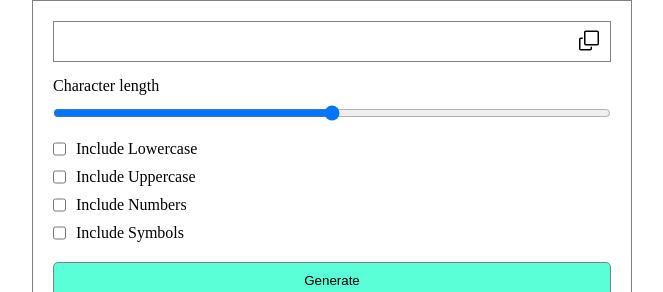
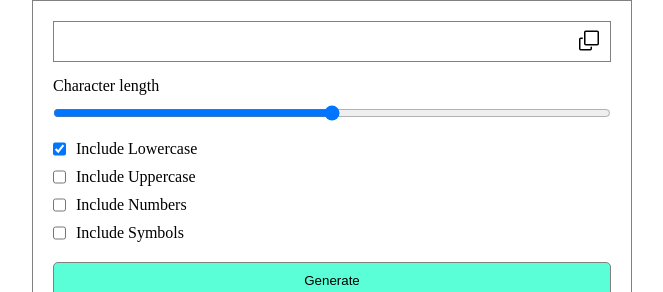
Before and after one commit to artakpoghosyan1/password_generator, a React (Vite) app: page / in a window 1280 px wide. Shown: the top 292 px of the page, without its empty margins (308-971 px from the left). Built offline with nearby package versions, Linux system fonts and the light colour scheme.

Commit message:
feat: validate checkboxes minimum one checked case

```diff
--- a/src/components/CheckBoxes.tsx
+++ /dev/null
@@ -1,37 +0,0 @@
-import {FC} from "react";
-import {CheckBoxEnums} from "../enums/CheckBoxEnums.ts";
-
-interface ICheckBoxes {
-    label: string
-    type: CheckBoxEnums
-}
-
-const checkboxes: ICheckBoxes[] = [
-    {
-        label: 'Include Lowercase',
-        type: CheckBoxEnums.Lowercase
-    },
-    {
-        label: 'Include Uppercase',
-        type: CheckBoxEnums.Uppercase
-    },
-    {
-        label: 'Include Numbers',
-        type: CheckBoxEnums.Numbers
-    },
-    {
-        label: 'Include Symbols',
-        type: CheckBoxEnums.Symbols
-    }
-]
-
-export const CheckBoxes: FC = () => {
-    return <ul className='mb-20'>
-        {checkboxes.map(({label, type}, index) => (
-            <div className={`form-group form-group--flex ${index < checkboxes.length - 1 && 'mb-10'}`}>
-                <input type="checkbox" key={type} id={type}/>
-                <label htmlFor={type} className="form-label">{label}</label>
-            </div>
-        ))}
-    </ul>
-}
--- /dev/null
+++ b/src/components/Checkboxes.tsx
@@ -0,0 +1,48 @@
+import {FC, memo} from "react";
+import {CheckBoxTypesEnum} from "../enums/CheckBoxTypesEnum.ts";
+import {TCheckboxTypes} from "../types/ICheckboxTypes.ts";
+
+interface Props {
+    onChange: (type: CheckBoxTypesEnum) => void
+    checkboxTypes: TCheckboxTypes
+}
+
+interface ICheckBoxes {
+    label: string
+    type: CheckBoxTypesEnum
+}
+
+const checkboxes: ICheckBoxes[] = [
+    {
+        label: 'Include Lowercase',
+        type: CheckBoxTypesEnum.Lowercase
+    },
+    {
+        label: 'Include Uppercase',
+        type: CheckBoxTypesEnum.Uppercase
+    },
+    {
+        label: 'Include Numbers',
+        type: CheckBoxTypesEnum.Numbers
+    },
+    {
+        label: 'Include Symbols',
+        type: CheckBoxTypesEnum.Symbols
+    }
+]
+
+export const Checkboxes: FC<Props> = memo(({onChange, checkboxTypes}) => {
+    return <ul className='mb-20'>
+        {checkboxes.map(({label, type}, index) => (
+            <div className={`form-group form-group--flex ${index < checkboxes.length - 1 && 'mb-10'}`} key={type}>
+                <input
+                    type="checkbox"
+                    id={type}
+                    onChange={() => onChange(type)}
+                    checked={checkboxTypes[type]}
+                />
+                <label htmlFor={type} className="form-label">{label}</label>
+            </div>
+        ))}
+    </ul>
+})
--- a/src/components/Generator.tsx
+++ b/src/components/Generator.tsx
@@ -1,8 +1,32 @@
-import {FC} from "react";
+import {FC, useCallback, useState} from "react";
 import copyIcon from '../assets/copy_icon.svg';
-import {CheckBoxes} from "./CheckBoxes.tsx";
+import {Checkboxes} from "./Checkboxes.tsx";
+import {CheckBoxTypesEnum} from "../enums/CheckBoxTypesEnum.ts";
+import {TCheckboxTypes} from "../types/ICheckboxTypes.ts";
+import {checkIsSelectedCount} from "../utilities.ts";
+
+const checkboxTypesInitialValue = {
+    [CheckBoxTypesEnum.Lowercase]: true,
+    [CheckBoxTypesEnum.Uppercase]: false,
+    [CheckBoxTypesEnum.Numbers]: false,
+    [CheckBoxTypesEnum.Symbols]: false,
+}
 
 export const Generator: FC = () => {
+    const [checkboxTypes, setCheckboxTypes] = useState<TCheckboxTypes>(checkboxTypesInitialValue)
+
+    const handleCheckboxChange = useCallback((type: CheckBoxTypesEnum) => {
+        setCheckboxTypes(types => {
+            const value = !types[type]
+            const checkedCount = checkIsSelectedCount(types)
+
+            return {
+                ...types,
+                [type]: !value && checkedCount === 1 ? types[type] : !types[type]
+            }
+        })
+    }, [])
+
     return <section className='generator'>
         <div className="form-group form-group-action mb-15">
             <button className='btn form-group-action__btn'>
@@ -16,7 +40,7 @@ export const Generator: FC = () => {
             <input type="range" className='generator__range'/>
         </div>
 
-        <CheckBoxes/>
+        <Checkboxes onChange={handleCheckboxChange} checkboxTypes={checkboxTypes}/>
 
         <button className="btn primary-btn generator__btn">Generate</button>
     </section>
--- a/src/enums/CheckBoxEnums.ts
+++ b/src/enums/CheckBoxTypesEnum.ts
@@ -1,4 +1,4 @@
-export enum CheckBoxEnums {
+export enum CheckBoxTypesEnum {
     Lowercase = 'LOWERCASE',
     Uppercase = 'UPPERCASE',
     Numbers = 'NUMBERS',
--- /dev/null
+++ b/src/types/ICheckboxTypes.ts
@@ -0,0 +1,3 @@
+import {CheckBoxTypesEnum} from "../enums/CheckBoxTypesEnum.ts";
+
+export type TCheckboxTypes = Record<CheckBoxTypesEnum, boolean>
--- /dev/null
+++ b/src/utilities.ts
@@ -0,0 +1,5 @@
+import {TCheckboxTypes} from "./types/ICheckboxTypes.ts";
+
+export function checkIsSelectedCount(types: TCheckboxTypes) {
+    return Object.values(types).filter(type => type).length
+}
```
